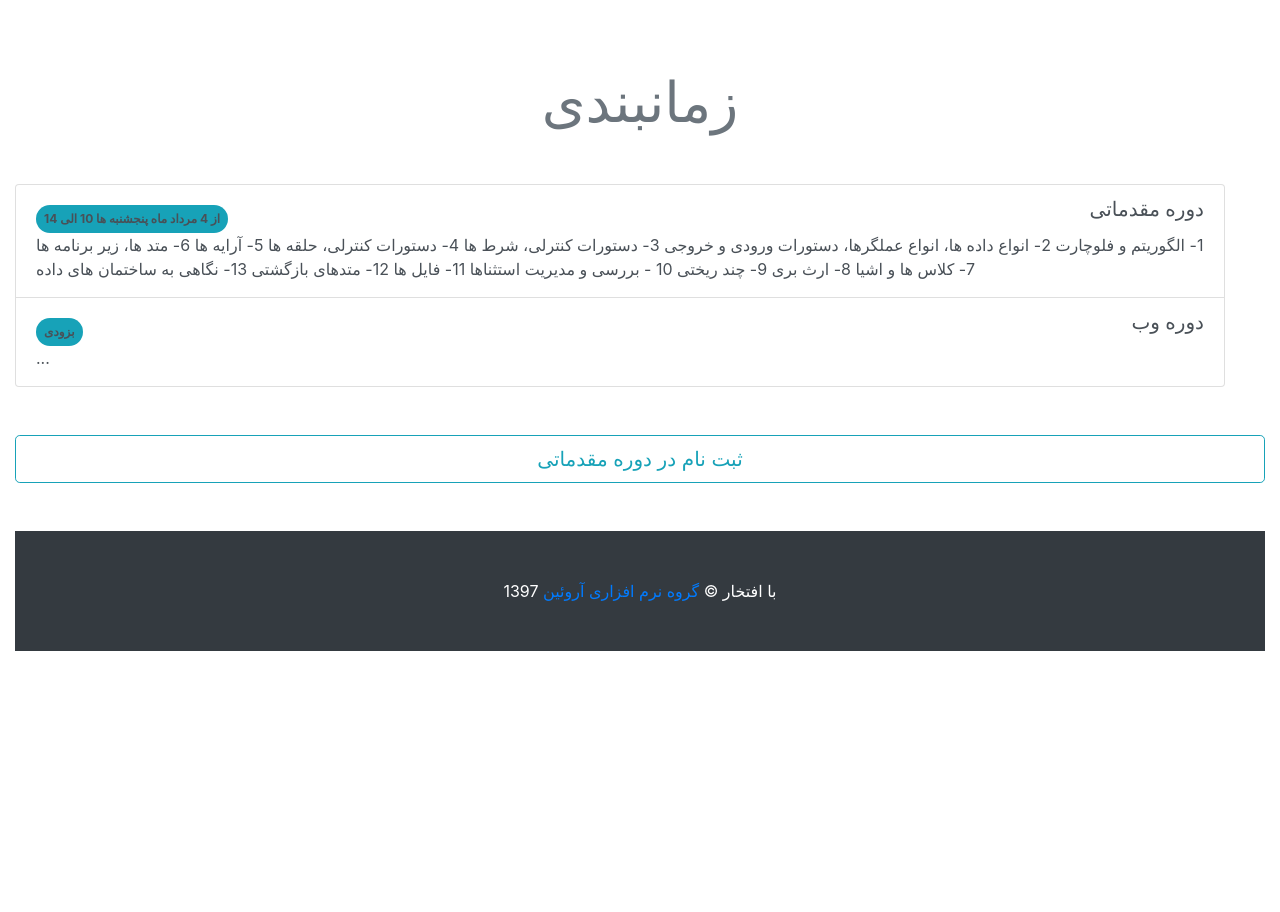
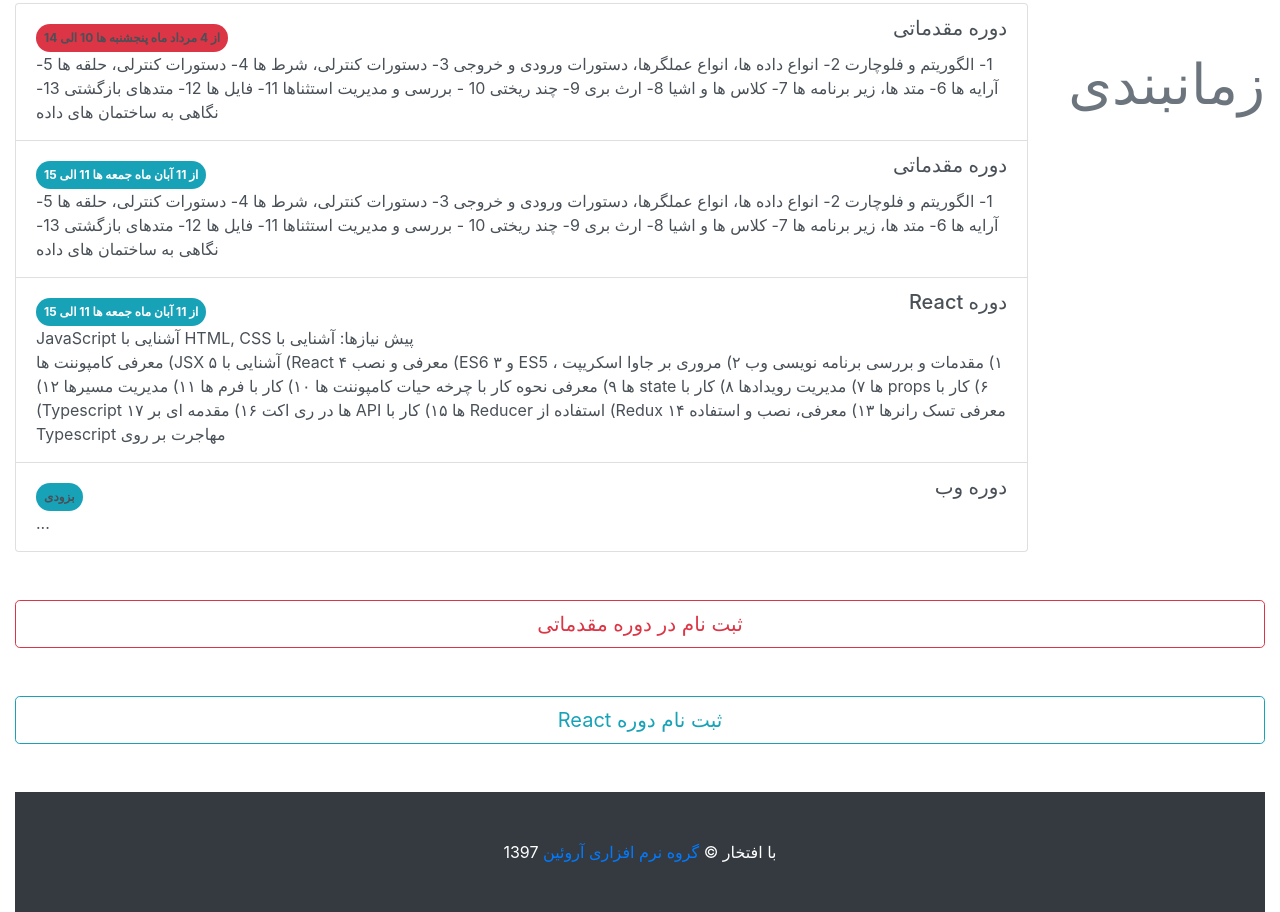
Before and after one commit to Aroin/Aroin.github.io, a plain HTML site: page start-idea/index.html in a window 1280 px wide. Shown: the part 1248-2160 px from the top of the page. Before the commit the page ends 1899 px from the top, so only its background shows below. Drawn offline with nearby package versions, Linux system fonts and the light colour scheme.

Commit message:
start idea - priod two

```diff
--- a/start-idea/css/style.css
+++ b/start-idea/css/style.css
@@ -74,6 +74,7 @@ html {
  h1, h2, h3, h4, h5, h6 {
   margin-top: 0;
   margin-bottom: .5rem;
+  float: right;
 }
  p {
   margin-top: 0;
--- a/start-idea/index.html
+++ b/start-idea/index.html
@@ -56,8 +56,15 @@
       <p class="lead">تو هم از اون دسته افرادی هستی که ایده های زیادی داری، اما نمی دونی استارت آپ خودت رو از کجا شروع
         کنی، با ما همراه باش و "ایده هات رو استارت کن"</p>
 
-      <a class="btn btn-primary btn-lg" href="https://asaana.ir/f/55264">ثبت نام</a>
+      <a class="btn btn-danger btn-lg" href="https://gufka.ir/product/%D8%AF%D9%88%D8%B1%D9%87-%D8%A2%D9%85%D9%88%D8%B2%D8%B4%DB%8C-%D8%A8%D8%B1%D9%86%D8%A7%D9%85%D9%87-%D9%86%D9%88%DB%8C%D8%B3%DB%8C-%D9%85%D9%82%D8%AF%D9%85%D8%A7%D8%AA%DB%8C/">ثبت
+        نام دوره مقدماتی</a>
+      <a class="btn btn-primary btn-lg" href="https://gufka.ir/product/%D8%AF%D9%88%D8%B1%D9%87-%D8%A2%D9%85%D9%88%D8%B2%D8%B4%DB%8C-%D8%A8%D8%B1%D9%86%D8%A7%D9%85%D9%87-%D9%86%D9%88%DB%8C%D8%B3%DB%8C-react/">ثبت
+        نام دوره React</a>
       <a class="btn btn-secondary btn-lg" href="#speakers">بیشتر بدانید</a>
+      <br/><br/>
+      سوالی دارید بپرسید؟
+      <a class="btn btn-warning btn-lg" href="https://t.me/AroinGroup">@AroinGroup</a>
+      <a class="btn btn-warning btn-lg" href="https://t.me/GufkaSupport">@GufkaSupport</a>
     </div>
   </div>
 
@@ -87,13 +94,13 @@
       </div>
 
       <div class="col-lg-4 order-lg-2">
-        <h3 class="mb-4">معرفی دوره ها</h3>
         <div class="list-group">
           <a href="#" class="list-group-item"><strong>دوره مقدماتی</strong>: برنامه نویسی مقدماتی با جاوا</a>
           <a href="#" class="list-group-item"><strong>دوره وب</strong>: Java spring boot </a>
           <a href="#" class="list-group-item"><strong>دوره وب</strong>: NodeJS </a>
           <a href="#" class="list-group-item"><strong>دوره اندروید</strong>: Android programming</a>
           <a href="#" class="list-group-item"><strong>دوره کلاینت وب</strong>: Angular</a>
+          <a href="#" class="list-group-item"><strong>دوره کلاینت وب</strong>: React</a>
         </div>
       </div>
     </div>
@@ -123,7 +130,7 @@
       <li class="list-group-item list-group-item-action flex-column align-items-start">
         <div class="d-flex w-100 justify-content-between">
           <h5 class="mb-1">دوره مقدماتی</h5>
-          <span class="badge badge-default badge-pill bg-info px-2 py-2 mt-2">از 4 مرداد ماه پنجشنبه ها 10 الی 14</span>
+          <span class="badge badge-default badge-pill bg-danger px-2 py-2 mt-2">از 4 مرداد ماه پنجشنبه ها 10 الی 14</span>
         </div>
         <p class="mb-1">
           1- الگوریتم و فلوچارت
@@ -143,6 +150,56 @@
       </li>
       <li class="list-group-item list-group-item-action flex-column align-items-start">
         <div class="d-flex w-100 justify-content-between">
+          <h5 class="mb-1">دوره مقدماتی</h5>
+          <span class="badge badge-danger badge-pill bg-info px-2 py-2 mt-2">از 11 آبان ماه جمعه ها 11 الی 15</span>
+        </div>
+        <p class="mb-1">
+          1- الگوریتم و فلوچارت
+          2- انواع داده ها، انواع عملگرها، دستورات ورودی و خروجی
+          3- دستورات کنترلی، شرط ها
+          4- دستورات کنترلی، حلقه ها
+          5- آرایه ها
+          6- متد ها، زیر برنامه ها
+          7- کلاس ها و اشیا
+          8- ارث بری
+          9- چند ریختی
+          10 - بررسی و مدیریت استثناها
+          11- فایل ها
+          12- متدهای بازگشتی
+          13- نگاهی به ساختمان های داده
+        </p>
+      </li>
+      <li class="list-group-item list-group-item-action flex-column align-items-start">
+        <div class="d-flex w-100 justify-content-between">
+          <h5 class="mb-1">دوره React</h5>
+          <span class="badge badge-danger badge-pill bg-info px-2 py-2 mt-2">از 11 آبان ماه جمعه ها 11 الی 15</span>
+        </div>
+        <p class="mb-1">
+          پیش نیازها:
+          آشنایی با HTML, CSS
+          آشنایی با JavaScript
+          <br />
+          ۱) مقدمات و بررسی برنامه نویسی وب
+          ۲) مروری بر جاوا اسکریپت ، ES5 و ES6
+          ۳) معرفی و نصب React
+          ۴) آشنایی با JSX
+          ۵) معرفی کامپوننت ها
+          ۶) کار با props ها
+          ۷) مدیریت رویدادها
+          ۸) کار با state ها
+          ۹) معرفی نحوه کار با چرخه حیات کامپوننت ها
+          ۱۰) کار با فرم ها
+          ۱۱) مدیریت مسیرها
+          ۱۲) معرفی تسک رانرها
+          ۱۳) معرفی، نصب و استفاده Redux
+          ۱۴) استفاده از Reducer ها
+          ۱۵) کار با API ها در ری اکت
+          ۱۶) مقدمه ای بر Typescript
+          ۱۷) مهاجرت بر روی Typescript
+        </p>
+      </li>
+      <li class="list-group-item list-group-item-action flex-column align-items-start">
+        <div class="d-flex w-100 justify-content-between">
           <h5 class="mb-1">دوره وب</h5>
           <span class="badge badge-default badge-pill bg-info px-2 py-2 mt-2">بزودی</span>
         </div>
@@ -150,8 +207,11 @@
       </li>
     </ul><!-- /schedule -->
 
-    <a class="btn btn-lg d-block mx-auto my-5 btn-outline-info" href="https://asaana.ir/f/55264">ثبت نام در دوره
+    <a class="btn btn-lg d-block mx-auto my-5 btn-outline-danger" href="https://gufka.ir/product/%D8%AF%D9%88%D8%B1%D9%87-%D8%A2%D9%85%D9%88%D8%B2%D8%B4%DB%8C-%D8%A8%D8%B1%D9%86%D8%A7%D9%85%D9%87-%D9%86%D9%88%DB%8C%D8%B3%DB%8C-%D9%85%D9%82%D8%AF%D9%85%D8%A7%D8%AA%DB%8C/">ثبت
+      نام در دوره
       مقدماتی</a>
+    <a class="btn btn-lg d-block mx-auto my-5 btn-outline-info" href="https://gufka.ir/product/%D8%AF%D9%88%D8%B1%D9%87-%D8%A2%D9%85%D9%88%D8%B2%D8%B4%DB%8C-%D8%A8%D8%B1%D9%86%D8%A7%D9%85%D9%87-%D9%86%D9%88%DB%8C%D8%B3%DB%8C-react/">ثبت
+      نام دوره React</a>
 
     <!-- signup form -->
     <!-- <hr> -->
```
